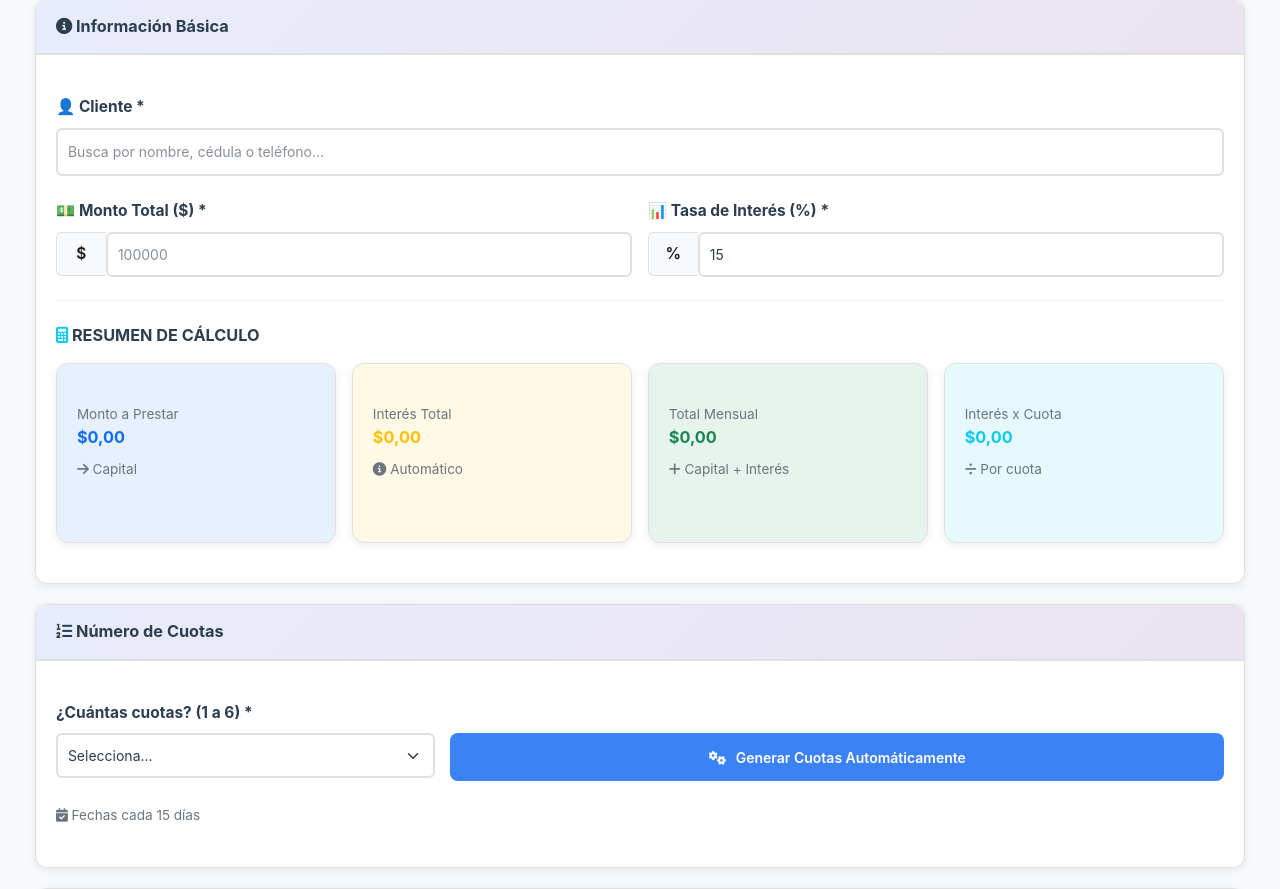
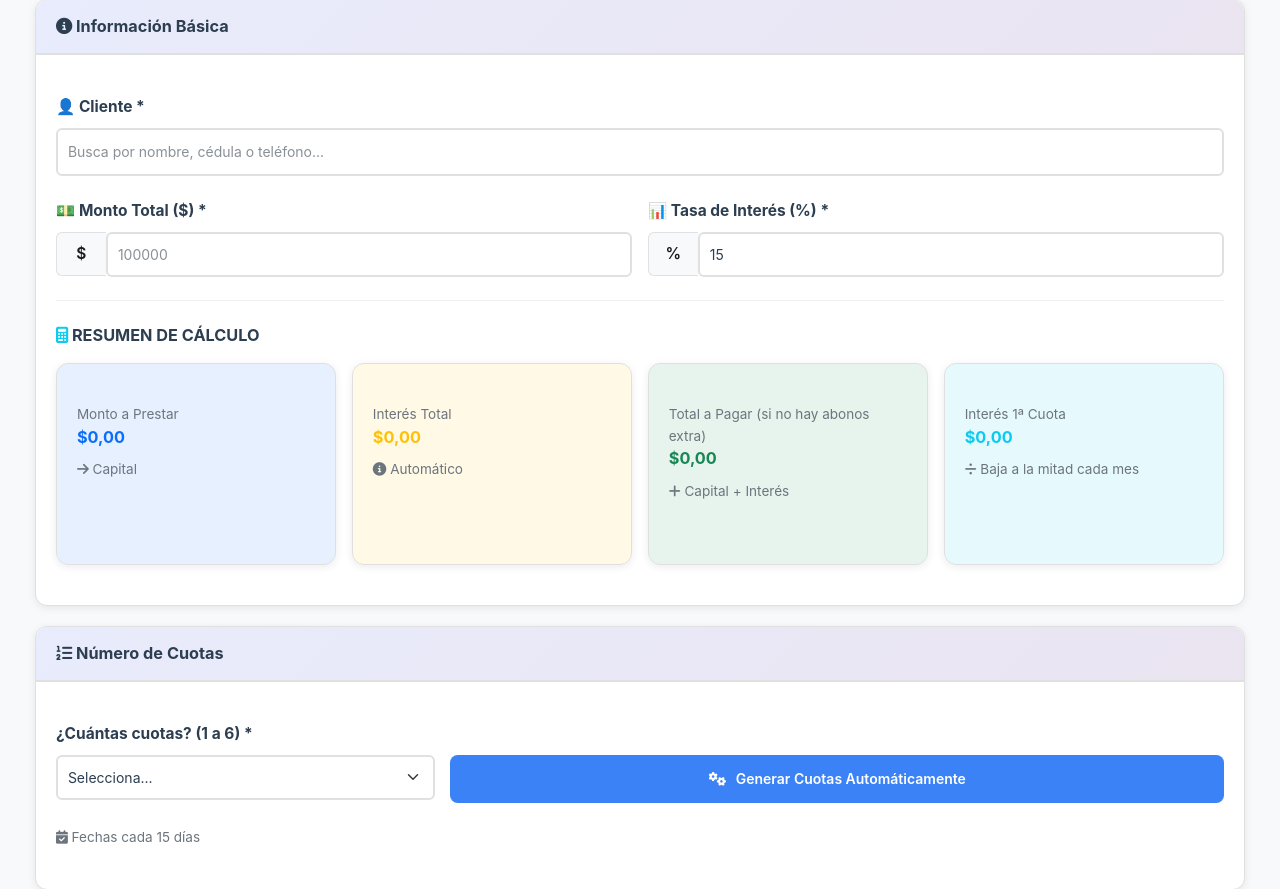
Before and after one commit to juan2007As/Gestion-de-Creditos-produccion, a Django app: template mi_app/templates/mi_app/formularios/formulario_prestamo.html in a window 1280 px wide. Shown: the part 303-1192 px from the top of the page. Run offline with Django 5.2, Linux system fonts and the light colour scheme; the template is opened without the code that fills it: most values are stand-ins (such as "Sample title", 1, 10 or a date in 2020).

Commit message:
fix: la vista previa de cuotas en el frontend usaba una formula vieja distinta a la del backend
"Vista Previa de Cuotas" y las tarjetas de "Resumen de Calculo" en
Crear Prestamo son JS puro (se calculan en el navegador antes de
guardar nada) y nunca se habian actualizado -- seguian mostrando
interes fijo por cuota con redondeo a centenas/millares y "la ultima
cuota absorbe la diferencia", completamente desacordes con el
cronograma real que ahora arma el backend (mitad de interes cada par
de cuotas, capital repartido en partes iguales exactas, sin redondeo).

Esto generaba confusion real: un operario viendo la vista previa
pensaria que el sistema sigue haciendo el calculo viejo, cuando lo que
realmente se guarda ya es el correcto.

Se reescribio el JS para usar exactamente el mismo cronograma que
generar_cronograma_interes() en el backend. Verificado que la vista
previa y lo que queda guardado en la base son identicos, cuota por
cuota.

Co-Authored-By: Claude Sonnet 5 <noreply@anthropic.com>

```diff
--- a/mi_app/templates/mi_app/formularios/formulario_prestamo.html
+++ b/mi_app/templates/mi_app/formularios/formulario_prestamo.html
@@ -147,7 +147,7 @@
                     <div class="col-md-6 col-lg-3">
                         <div class="card border-0 shadow-sm bg-success bg-opacity-10 h-100">
                             <div class="card-body p-3">
-                                <small class="text-muted d-block">Total Mensual</small>
+                                <small class="text-muted d-block">Total a Pagar (si no hay abonos extra)</small>
                                 <h5 id="resumen_total_mes" class="text-success fw-bold mb-2">$0.00</h5>
                                 <small class="text-muted"><i class="fas fa-plus"></i> Capital + Interés</small>
                             </div>
@@ -156,9 +156,9 @@
                     <div class="col-md-6 col-lg-3">
                         <div class="card border-0 shadow-sm bg-info bg-opacity-10 h-100">
                             <div class="card-body p-3">
-                                <small class="text-muted d-block">Interés x Cuota</small>
+                                <small class="text-muted d-block">Interés 1ª Cuota</small>
                                 <h5 id="resumen_interes_cuota" class="text-info fw-bold mb-2">$0.00</h5>
-                                <small class="text-muted"><i class="fas fa-divide"></i> Por cuota</small>
+                                <small class="text-muted"><i class="fas fa-divide"></i> Baja a la mitad cada mes</small>
                             </div>
                         </div>
                     </div>
@@ -678,14 +678,20 @@ document.addEventListener('DOMContentLoaded', function() {
         const interes = parseFloat(interesInput.value) || 0;
         const numCuotas = parseInt(cuotaCountInput.value) || 2; // Default a 2 si no hay selección
 
-        const interesMensual = (monto * interes) / 100;
-        const totalMensual = monto + interesMensual;
-        const interesPorCuota = numCuotas > 0 ? interesMensual / numCuotas : 0; // ✅ CORREGIDO
+        // Mismo cronograma que arma el backend (mitad de interes cada par
+        // de cuotas, sin redondeo) -- ver generarCronogramaInteres() y
+        // mi_app/services/amortizacion_service.py::generar_cronograma_interes().
+        const intereses = (typeof generarCronogramaInteres === 'function')
+            ? generarCronogramaInteres(monto, interes, numCuotas)
+            : [0];
+        const interesTotalCronograma = intereses.reduce((suma, v) => suma + v, 0);
+        const totalAPagar = monto + interesTotalCronograma;
+        const interesPrimeraCuota = intereses[0] || 0;
 
         document.getElementById('resumen_monto').textContent = formatearMonedaColombia(monto);
-        document.getElementById('resumen_interes_total').textContent = formatearMonedaColombia(interesMensual);
-        document.getElementById('resumen_total_mes').textContent = formatearMonedaColombia(totalMensual);
-        document.getElementById('resumen_interes_cuota').textContent = formatearMonedaColombia(interesPorCuota);
+        document.getElementById('resumen_interes_total').textContent = formatearMonedaColombia(interesTotalCronograma);
+        document.getElementById('resumen_total_mes').textContent = formatearMonedaColombia(totalAPagar);
+        document.getElementById('resumen_interes_cuota').textContent = formatearMonedaColombia(interesPrimeraCuota);
     }
 
     montoInput.addEventListener('input', actualizarResumen);
@@ -805,20 +811,24 @@ function generarFechasPago(numCuotas) {
     return fechas;
 }
 
-// ✅ FUNCIÓN 5: Redondear a múltiplos inteligentes
-function redondearInteligente(valor) {
-    /**
-     * Redondea a múltiplos de 1,000 para montos >= 50,000
-     * Redondea a múltiplos de 100 para montos < 50,000
-     */
-    if (valor >= 50000) {
-        return Math.round(valor / 1000) * 1000;
-    } else {
-        return Math.round(valor / 100) * 100;
+// ✅ FUNCIÓN 5: Cronograma de interes -- mismo cronograma fijo que arma el
+// backend al crear el prestamo (ver generar_cronograma_interes() en
+// mi_app/services/amortizacion_service.py): interes de las primeras 2
+// cuotas (1 mes) = capital_total * tasa% / 2; cada par siguiente es la
+// MITAD del anterior. Sin redondeo (decision explicita del dueno).
+function generarCronogramaInteres(capitalTotal, tasaPorcentaje, numCuotas) {
+    const base = capitalTotal * (tasaPorcentaje / 100) / 2;
+    const intereses = [];
+    for (let i = 0; i < numCuotas; i++) {
+        const parIndex = Math.floor(i / 2);
+        intereses.push(base / Math.pow(2, parIndex));
     }
+    return intereses;
 }
 
-// ✅ FUNCIÓN 6: Generar cuotas con redondeo inteligente
+// ✅ FUNCIÓN 6: Generar cuotas -- mismo calculo que hace el backend al
+// crear el prestamo, para que la vista previa nunca quede desacorde con
+// lo que realmente se guarda.
 function generarCuotas() {
     const clienteId = document.getElementById('cliente_id').value;
     const montoTotalInput = document.getElementById('monto_total');
@@ -844,33 +854,23 @@ function generarCuotas() {
     }
 
     const montoTotal = parseFloat(montoTotalInput.value);
-    const interesPorcentaje = parseFloat(interesInput.value) / 100;
+    const interesPorcentaje = parseFloat(interesInput.value);
     const numCuotas = parseInt(cuotaCountInput.value);
 
     // Generar fechas cada 15 días
     const fechasPago = generarFechasPago(numCuotas);
 
-    // ==================== CÁLCULOS QUINCENAL (2 CUOTAS POR MES) ====================
-    const cuotasPorMes = 2;
-    const numMeses = numCuotas / cuotasPorMes;
-    const capitalPorMes = montoTotal / numMeses;
-    const interesPorMes = capitalPorMes * interesPorcentaje;  // Interés MENSUAL
-    const interesPorCuotaSinRedondeo = interesPorMes / cuotasPorMes;  // Interés por quincena (÷2)
+    // Capital por cuota: division simple, sin redondeo especial ni
+    // "ultima cuota absorbe la diferencia" -- el capital real vive en
+    // capital_pendiente, esto es solo referencia informativa (igual que
+    // en crear_prestamo).
+    const capitalPorCuota = montoTotal / numCuotas;
 
-    const montoCapitalSinRedondeo = capitalPorMes / cuotasPorMes;  // Capital por quincena
-
-    // ==================== CÁLCULOS CON REDONDEO ====================
-    const montoCapitalRedondeado = redondearInteligente(montoCapitalSinRedondeo);
-    const interesRedondeado = redondearInteligente(interesPorCuotaSinRedondeo);
-
-    // Calcular total de capital redondeado para todas las cuotas excepto la última
-    const capitalTotalRedondeado = montoCapitalRedondeado * (numCuotas - 1);
-
-    // La última cuota absorbe la diferencia
-    const capitalUltimaCuota = montoTotal - capitalTotalRedondeado;
+    // Cronograma de interes fijo (mitad cada par de cuotas)
+    const intereses = generarCronogramaInteres(montoTotal, interesPorcentaje, numCuotas);
 
     // Actualizar header con el porcentaje de interés por quincena
-    const interesPorcentajePorCuota = (interesPorcentaje * 100 / 2).toFixed(2);  // 50% del interés mensual
+    const interesPorcentajePorCuota = (interesPorcentaje / 2).toFixed(2);  // 50% del interés mensual
     document.getElementById('interes_header').textContent = interesPorcentajePorCuota;
 
     // ==================== GENERAR TABLA ====================
@@ -878,19 +878,9 @@ function generarCuotas() {
     tbody.innerHTML = '';
 
     for (let i = 0; i < numCuotas; i++) {
-        let capital, interes, total;
-
-        if (i < numCuotas - 1) {
-            // Cuotas normales: con redondeo
-            capital = montoCapitalRedondeado;
-            interes = interesRedondeado;
-        } else {
-            // Última cuota: absorbe la diferencia
-            capital = capitalUltimaCuota;
-            interes = interesRedondeado;
-        }
-
-        total = capital + interes;
+        const capital = capitalPorCuota;
+        const interes = intereses[i];
+        const total = capital + interes;
         const fecha = fechasPago[i].toLocaleDateString('es-CO');
 
         const row = `<tr>
@@ -906,10 +896,9 @@ function generarCuotas() {
 
     document.getElementById('num_cuotas_input').value = numCuotas;
 
-    console.log('✅ Cuotas generadas con redondeo inteligente!');
-    console.log('📊 Capital sin redondeo:', montoCapitalSinRedondeo);
-    console.log('📊 Capital redondeado:', montoCapitalRedondeado);
-    console.log('📊 Diferencia:', (montoCapitalRedondeado - montoCapitalSinRedondeo).toFixed(2));
+    console.log('✅ Vista previa generada (mismo cronograma que el backend)');
+    console.log('📊 Capital por cuota:', capitalPorCuota);
+    console.log('📊 Cronograma de interes:', intereses);
     console.log('📅 Fechas de pago:', fechasPago.map(f => f.toLocaleDateString('es-CO')));
 }
 </script>
```
